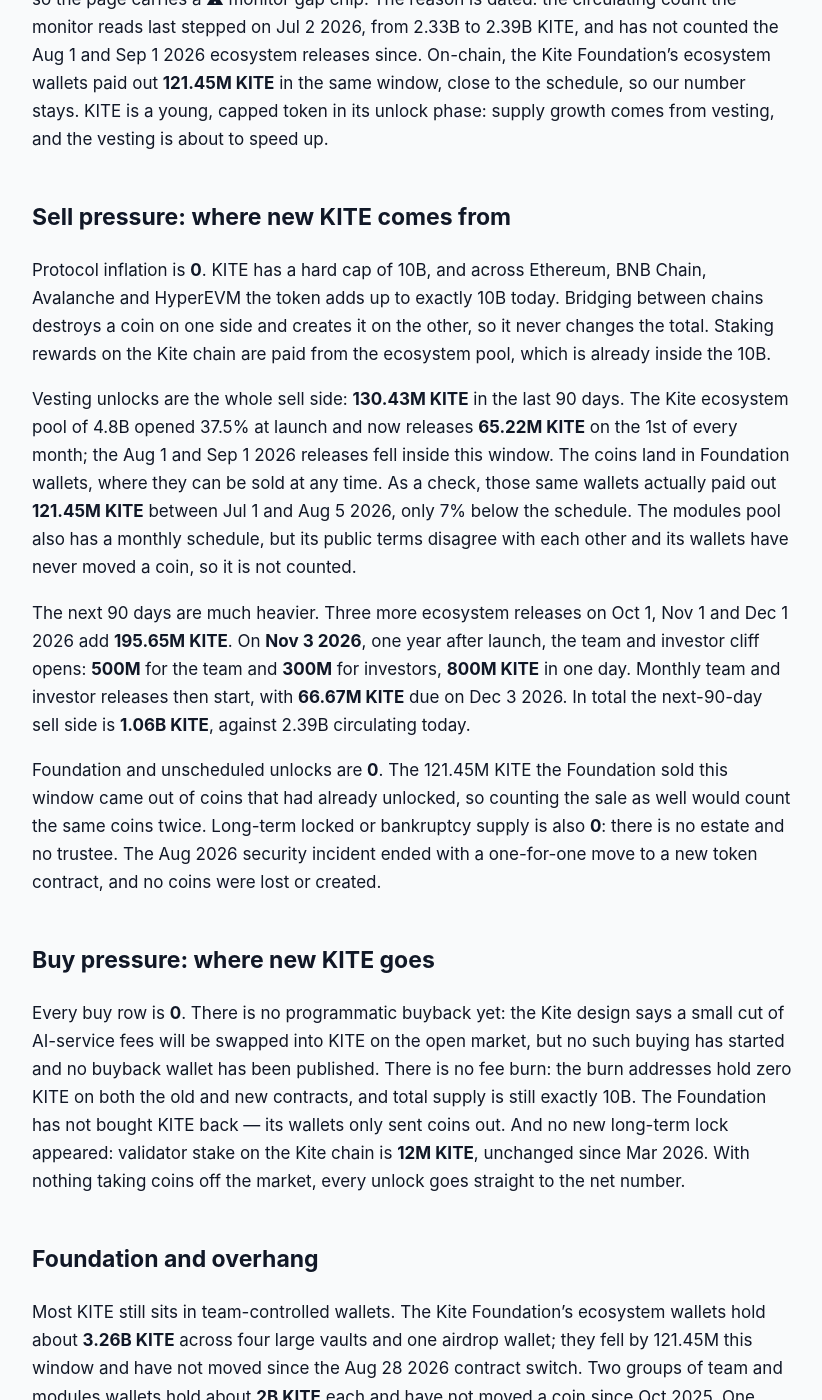
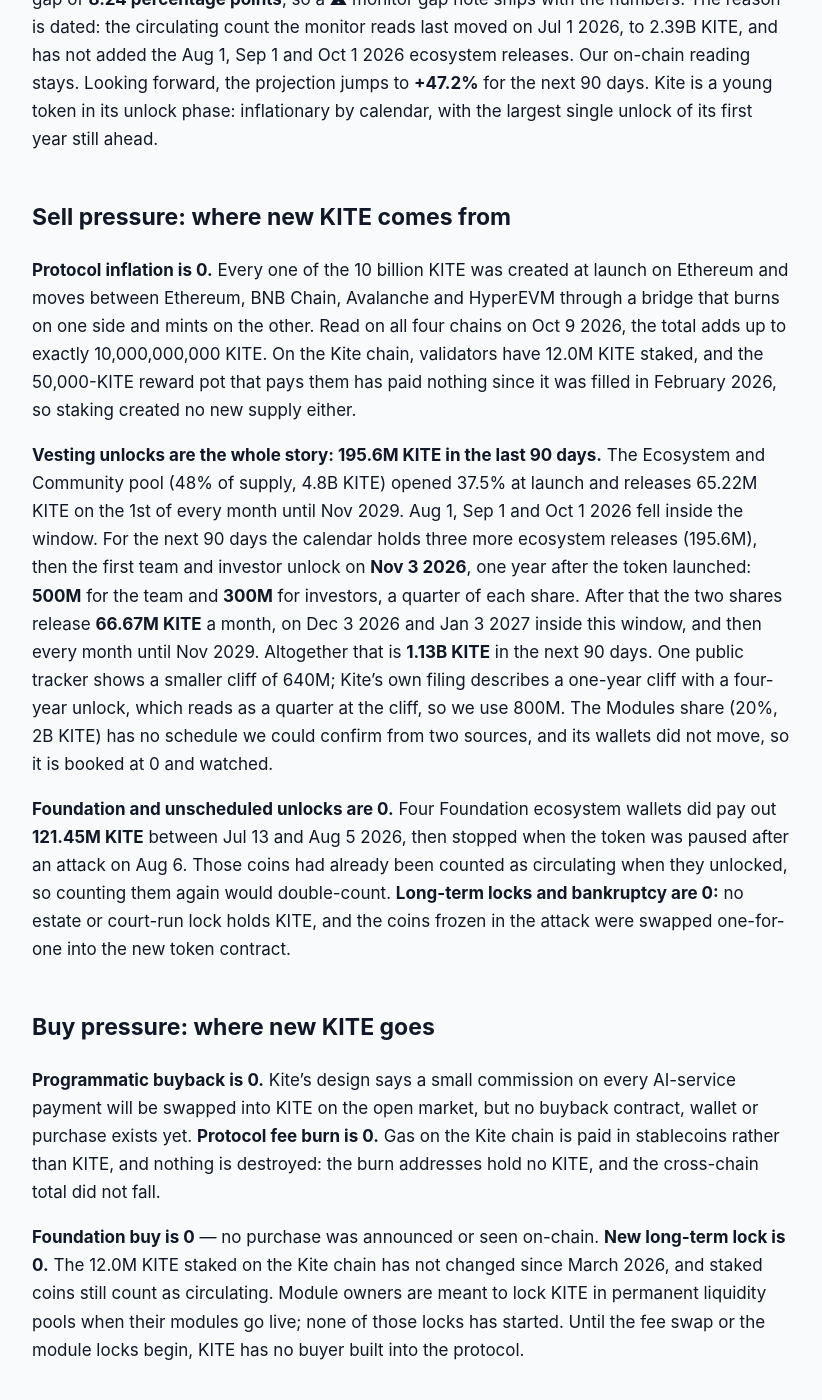
Before and after one commit to jeevansongmy-spec/mrnasdog-articles, a Jekyll site: the page built from crypto/kite-pressure-framework.md, in a window 1280 px wide and 1400 px high, scrolled down 557 px. Shown: the whole window, without its empty margins (228-1050 px from the left). Built offline with Jekyll 4.4.1, drawn with Linux system fonts in a browser that asks for light colours; some of the changed text lies outside the part shown.

Commit message:
publish: crypto/kite-pressure-framework

```diff
--- a/crypto/kite-pressure-framework.md
+++ b/crypto/kite-pressure-framework.md
@@ -1,61 +1,59 @@
 ---
-title:         "KITE Inflation Analysis · September 2026 · Supply growing · projected to keep growing"
-description:   "KITE supply is growing: 130M KITE unlocked in 90 days (+5.45%), no burn or buyback, and an 800M team and investor cliff on Nov 3 2026 means +44% next 90 days."
+title:         "KITE Inflation Analysis · October 2026 · Supply growing · projected to keep growing"
+description:   "KITE supply is growing: 195.6M KITE unlocked in 90 days (+8.18%), no burn or buyback, and an 800M team and investor unlock on Nov 3 2026 means +47.2% next."
 canonical_url: "https://mrnasdog.com/research/kite/inflation"
 tags:          ["crypto", "kite", "ai-payments"]
 published:     true
 ---
 
-Originally published at [KITE Inflation Analysis · September 2026 · Supply growing · projected to keep growing](https://mrnasdog.com/research/kite/inflation).
+Originally published at [KITE Inflation Analysis · October 2026 · Supply growing · projected to keep growing](https://mrnasdog.com/research/kite/inflation).
 
-# KITE Inflation Analysis · September 2026 · Supply growing · projected to keep growing
+# KITE Inflation Analysis · October 2026 · Supply growing · projected to keep growing
 
-KITE supply is growing, and the biggest step is still ahead. In the last 90 days the Kite ecosystem pool unlocked **130.43M KITE** against nothing burned or bought back, a net rise of **+5.45%** on **2.39B** circulating. The next 90 days add about **1.06B KITE**, led by the first team and investor unlock of **800M** on **Nov 3 2026** — a projected **+44.43%**. KITE is capped at 10B, so every new coin comes from a locked allocation, not from new minting.
+KITE supply is growing, and the next 90 days are the heaviest since launch. No new KITE is minted, but the coins locked at launch open on a calendar: the Kite ecosystem pool released **195.6M KITE** in the last 90 days, a net rise of **+8.18%** on **2.39B** circulating. The next 90 days add about **1.13B KITE**, or **+47.2%**, because the first team and investor unlock of **800M** lands on **Nov 3 2026**. Nothing is burned or bought back, and the total stays capped at 10 billion.
 
 ## The verdict, in one paragraph
 
-The MrNasdog Pressure Framework reads KITE at **+5.45%** net over the last 90 days and **+44.43%** for the next 90 days. The monitor reads **+2.55%**, a gap of **2.91** percentage points, so the page carries a ⚠ monitor gap chip. The reason is dated: the circulating count the monitor reads last stepped on Jul 2 2026, from 2.33B to 2.39B KITE, and has not counted the Aug 1 and Sep 1 2026 ecosystem releases since. On-chain, the Kite Foundation's ecosystem wallets paid out **121.45M KITE** in the same window, close to the schedule, so our number stays. KITE is a young, capped token in its unlock phase: supply growth comes from vesting, and the vesting is about to speed up.
+Over the 90 days to Oct 9 2026, KITE supply grew a net **+8.18%**: 195.6M KITE of scheduled ecosystem unlocks against no burn and no buyback. The inflation monitor reads **−0.06%**, a gap of **8.24 percentage points**, so a ⚠ monitor gap note ships with the numbers. The reason is dated: the circulating count the monitor reads last moved on Jul 1 2026, to 2.39B KITE, and has not added the Aug 1, Sep 1 and Oct 1 2026 ecosystem releases. Our on-chain reading stays. Looking forward, the projection jumps to **+47.2%** for the next 90 days. Kite is a young token in its unlock phase: inflationary by calendar, with the largest single unlock of its first year still ahead.
 
 ## Sell pressure: where new KITE comes from
 
-Protocol inflation is **0**. KITE has a hard cap of 10B, and across Ethereum, BNB Chain, Avalanche and HyperEVM the token adds up to exactly 10B today. Bridging between chains destroys a coin on one side and creates it on the other, so it never changes the total. Staking rewards on the Kite chain are paid from the ecosystem pool, which is already inside the 10B.
+**Protocol inflation is 0.** Every one of the 10 billion KITE was created at launch on Ethereum and moves between Ethereum, BNB Chain, Avalanche and HyperEVM through a bridge that burns on one side and mints on the other. Read on all four chains on Oct 9 2026, the total adds up to exactly 10,000,000,000 KITE. On the Kite chain, validators have 12.0M KITE staked, and the 50,000-KITE reward pot that pays them has paid nothing since it was filled in February 2026, so staking created no new supply either.
 
-Vesting unlocks are the whole sell side: **130.43M KITE** in the last 90 days. The Kite ecosystem pool of 4.8B opened 37.5% at launch and now releases **65.22M KITE** on the 1st of every month; the Aug 1 and Sep 1 2026 releases fell inside this window. The coins land in Foundation wallets, where they can be sold at any time. As a check, those same wallets actually paid out **121.45M KITE** between Jul 1 and Aug 5 2026, only 7% below the schedule. The modules pool also has a monthly schedule, but its public terms disagree with each other and its wallets have never moved a coin, so it is not counted.
+**Vesting unlocks are the whole story: 195.6M KITE in the last 90 days.** The Ecosystem and Community pool (48% of supply, 4.8B KITE) opened 37.5% at launch and releases 65.22M KITE on the 1st of every month until Nov 2029. Aug 1, Sep 1 and Oct 1 2026 fell inside the window. For the next 90 days the calendar holds three more ecosystem releases (195.6M), then the first team and investor unlock on **Nov 3 2026**, one year after the token launched: **500M** for the team and **300M** for investors, a quarter of each share. After that the two shares release **66.67M KITE** a month, on Dec 3 2026 and Jan 3 2027 inside this window, and then every month until Nov 2029. Altogether that is **1.13B KITE** in the next 90 days. One public tracker shows a smaller cliff of 640M; Kite's own filing describes a one-year cliff with a four-year unlock, which reads as a quarter at the cliff, so we use 800M. The Modules share (20%, 2B KITE) has no schedule we could confirm from two sources, and its wallets did not move, so it is booked at 0 and watched.
 
-The next 90 days are much heavier. Three more ecosystem releases on Oct 1, Nov 1 and Dec 1 2026 add **195.65M KITE**. On **Nov 3 2026**, one year after launch, the team and investor cliff opens: **500M** for the team and **300M** for investors, **800M KITE** in one day. Monthly team and investor releases then start, with **66.67M KITE** due on Dec 3 2026. In total the next-90-day sell side is **1.06B KITE**, against 2.39B circulating today.
-
-Foundation and unscheduled unlocks are **0**. The 121.45M KITE the Foundation sold this window came out of coins that had already unlocked, so counting the sale as well would count the same coins twice. Long-term locked or bankruptcy supply is also **0**: there is no estate and no trustee. The Aug 2026 security incident ended with a one-for-one move to a new token contract, and no coins were lost or created.
+**Foundation and unscheduled unlocks are 0.** Four Foundation ecosystem wallets did pay out **121.45M KITE** between Jul 13 and Aug 5 2026, then stopped when the token was paused after an attack on Aug 6. Those coins had already been counted as circulating when they unlocked, so counting them again would double-count. **Long-term locks and bankruptcy are 0:** no estate or court-run lock holds KITE, and the coins frozen in the attack were swapped one-for-one into the new token contract.
 
 ## Buy pressure: where new KITE goes
 
-Every buy row is **0**. There is no programmatic buyback yet: the Kite design says a small cut of AI-service fees will be swapped into KITE on the open market, but no such buying has started and no buyback wallet has been published. There is no fee burn: the burn addresses hold zero KITE on both the old and new contracts, and total supply is still exactly 10B. The Foundation has not bought KITE back — its wallets only sent coins out. And no new long-term lock appeared: validator stake on the Kite chain is **12M KITE**, unchanged since Mar 2026. With nothing taking coins off the market, every unlock goes straight to the net number.
+**Programmatic buyback is 0.** Kite's design says a small commission on every AI-service payment will be swapped into KITE on the open market, but no buyback contract, wallet or purchase exists yet. **Protocol fee burn is 0.** Gas on the Kite chain is paid in stablecoins rather than KITE, and nothing is destroyed: the burn addresses hold no KITE, and the cross-chain total did not fall.
+
+**Foundation buy is 0** — no purchase was announced or seen on-chain. **New long-term lock is 0.** The 12.0M KITE staked on the Kite chain has not changed since March 2026, and staked coins still count as circulating. Module owners are meant to lock KITE in permanent liquidity pools when their modules go live; none of those locks has started. Until the fee swap or the module locks begin, KITE has no buyer built into the protocol.
 
 ## Foundation and overhang
 
-Most KITE still sits in team-controlled wallets. The Kite Foundation's ecosystem wallets hold about **3.26B KITE** across four large vaults and one airdrop wallet; they fell by 121.45M this window and have not moved since the Aug 28 2026 contract switch. Two groups of team and modules wallets hold about **2B KITE** each and have not moved a coin since Oct 2025. One investor wallet holds exactly **1.2B KITE**, untouched since Oct 2025 — it is the source of the investor cliff. An unlabelled team-linked wallet holds about **221M KITE** across Ethereum and BNB Chain. There is no buyback wallet, no separate DAO treasury and no bankruptcy estate. We read these balances on-chain at every rebuild. If any of these wallets' balance falls between refreshes, the outflow enters Sell #3 at the next refresh.
+The Kite Foundation controls almost all of the supply that is not yet circulating, in multisig wallets on Ethereum linked by shared signers. Together they hold **8.59B KITE**. The four ecosystem payout wallets hold **3.03B**; a single wallet holds exactly **1.20B**, the investor share, and did not move in these 90 days; two clusters of about **1.99B** and **1.97B** match the team and Modules shares (the chain does not label which is which) and were flat through the window; a 227M airdrop wallet and a 168M wallet complete the list.
 
-## How KITE compares to other young Layer 1 tokens with vesting cliffs
+These wallets hold about 977M KITE more than the coins still counted as locked, so part of what they hold is already unlocked and can be sold at any time. We track every one of them. If any of these balances falls between checks, the outflow enters the Foundation row at the next check.
 
-KITE follows the common shape of a venture-backed token launched in the last year: a fixed cap, a small float at launch (18% of supply), a monthly ecosystem stream, and a one-year cliff for the team and investors. Its supply story is set by unlocks, not by issuance. That makes it the opposite of an uncapped proof-of-stake Layer 1, where new coins are minted every block at a steady few percent a year and the float is already nearly complete.
+## How KITE compares to other new-launch Layer 1s
 
-Against other capped tokens, what stands out is the size of the first cliff next to the float. 800M KITE is about a third of today's circulating supply, released in one day. Tokens with a fee burn or a running buyback can soak up part of such an unlock; KITE has neither yet, so the full amount counts. The fee-to-KITE swap in the Kite design would, once live, put KITE in the smaller group of tokens where real usage feeds buying — but today it adds nothing.
+KITE sits in the group of young Layer 1 tokens that launched with under a quarter of their supply trading and a large team and investor share behind a one-year cliff. The mechanism that matters for this group is the cliff, not block rewards. Many older proof-of-stake chains create new coins every block to pay stakers, which gives a steady single-digit yearly inflation. KITE creates none: its supply growth is the calendar handing out coins that already exist, which is slower month to month but arrives in large steps.
 
-The other difference is custody. On many chains the vesting sits in a lock contract that pays out on a timer. For KITE the pools sit in ordinary multi-signature wallets, so an unlocked coin can be sold the same day, and the Foundation's actual sales have tracked the monthly schedule closely.
+Against chains with a fee burn, KITE also lacks an offset. A chain that burns part of every fee in its own token can cancel some unlocks when usage is high. Kite charges fees in stablecoins, so usage does not shrink KITE supply; the only planned offset is the fee-to-KITE swap, which has not started. Compared with tokens whose large holders keep coins in time-lock contracts, KITE's unlocked coins sit in ordinary Foundation multisigs, so release depends on the Foundation's choices rather than on code.
 
 ## What to watch in the next 90 days
 
-On **Oct 1 2026**, the next ecosystem release of 65.22M KITE, and whether the Foundation wallets start selling again after a pause that began with the Aug 2026 security incident.
+**Nov 3 2026:** the first team and investor unlock of 800M KITE, a third of today's circulating supply. Watch whether the 1.20B investor wallet and the team wallets start sending coins out.
 
-On **Nov 3 2026**, the team and investor cliff of 800M KITE: watch the investor wallet holding 1.2B and the team wallet groups for the first transfers out.
+**Nov 1 2026, Dec 1 2026 and Jan 1 2027:** the monthly 65.22M KITE ecosystem releases, and whether the four Foundation payout wallets restart the payouts that stopped on Aug 5 2026.
 
-On **Dec 3 2026**, the first monthly team and investor release of 66.67M KITE, which then repeats every month until Nov 2029.
+**Dec 3 2026 and Jan 3 2027:** the first two monthly team and investor releases of 66.67M KITE each.
 
-Any launch of the fee-to-KITE swap, which would be the first buy-side mechanism, and whether the team-filed circulating count catches up with the releases it has missed since Jul 2026.
+**The fee swap and module locks:** any start of the commission-to-KITE swap or of permanent module liquidity locks would add the first real buy-side row.
 
 ## Summary
 
-KITE supply grew **+5.45%** in the last 90 days and the MrNasdog Pressure Framework projects **+44.43%** for the next 90, because the first team and investor cliff of **800M KITE** opens on Nov 3 2026 on top of the monthly ecosystem release. The token is capped at 10B, so nothing is minted; all of the growth is locked supply becoming sellable. There is no burn and no buyback to offset it, and close to nine tenths of all KITE is still in team-controlled wallets, which makes the unlock calendar the main risk for years to come.
+KITE (Kite) grew its circulating supply **+8.18%** in the 90 days to Oct 9 2026, all from scheduled ecosystem unlocks of 195.6M KITE, with no minting, no burn and no buyback. The next 90 days are projected at **+47.2%**, about 1.13B KITE, led by the 800M team and investor unlock on Nov 3 2026. The key risk is that unlock and the 8.59B KITE the Foundation still holds in multisig wallets. The ceiling is the fixed 10 billion total, which every chain together still matches exactly.
 
----
-
-*MrNasdog Pressure Framework analysis of KITE, Metric 1 — Inflation. Data + explanation only. Not financial advice. Checked Sep 29 2026.*
+*MrNasdog Pressure Framework analysis of KITE, Metric 1 — Inflation. Data + explanation only. Not financial advice. Checked Oct 9 2026.*
```
